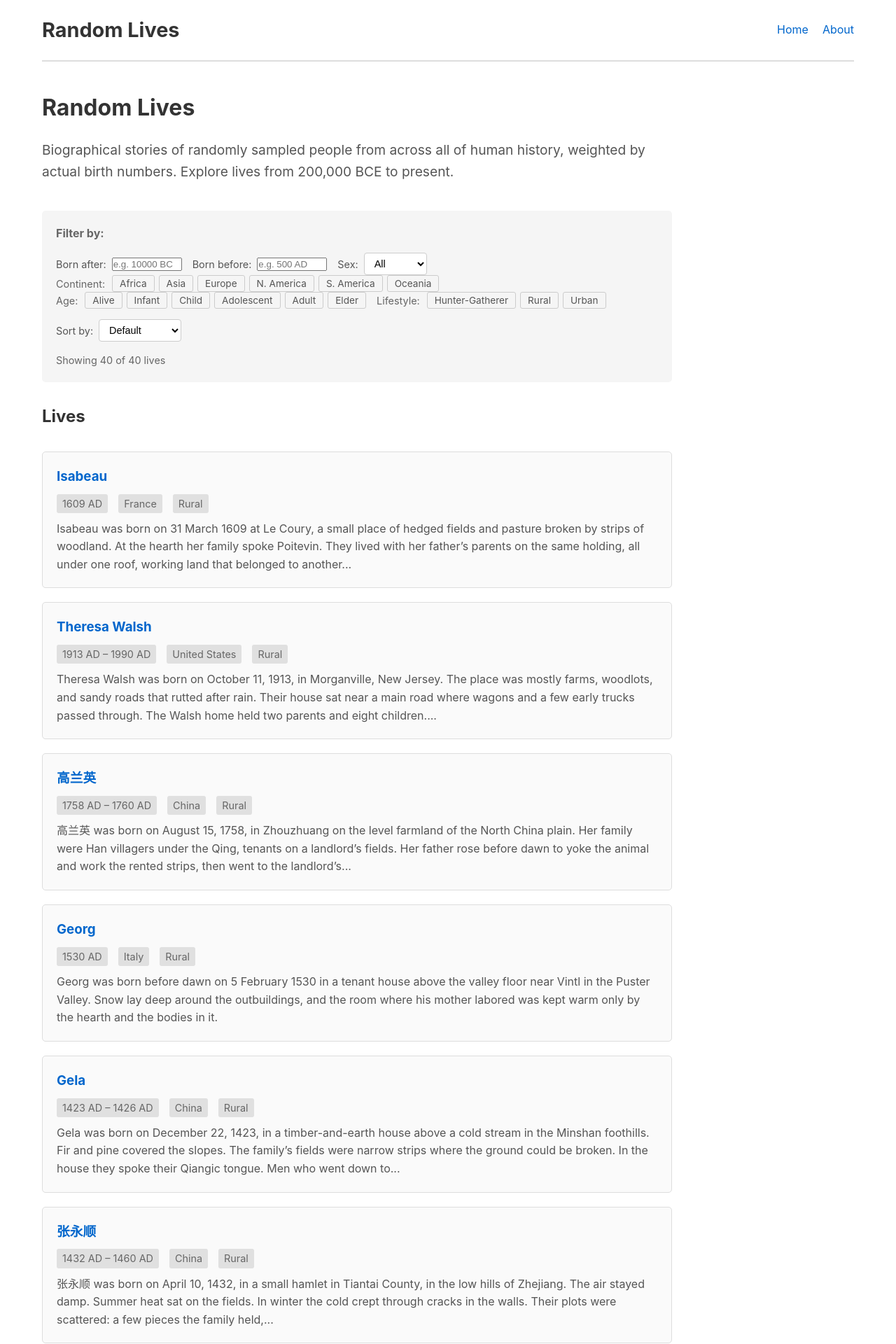
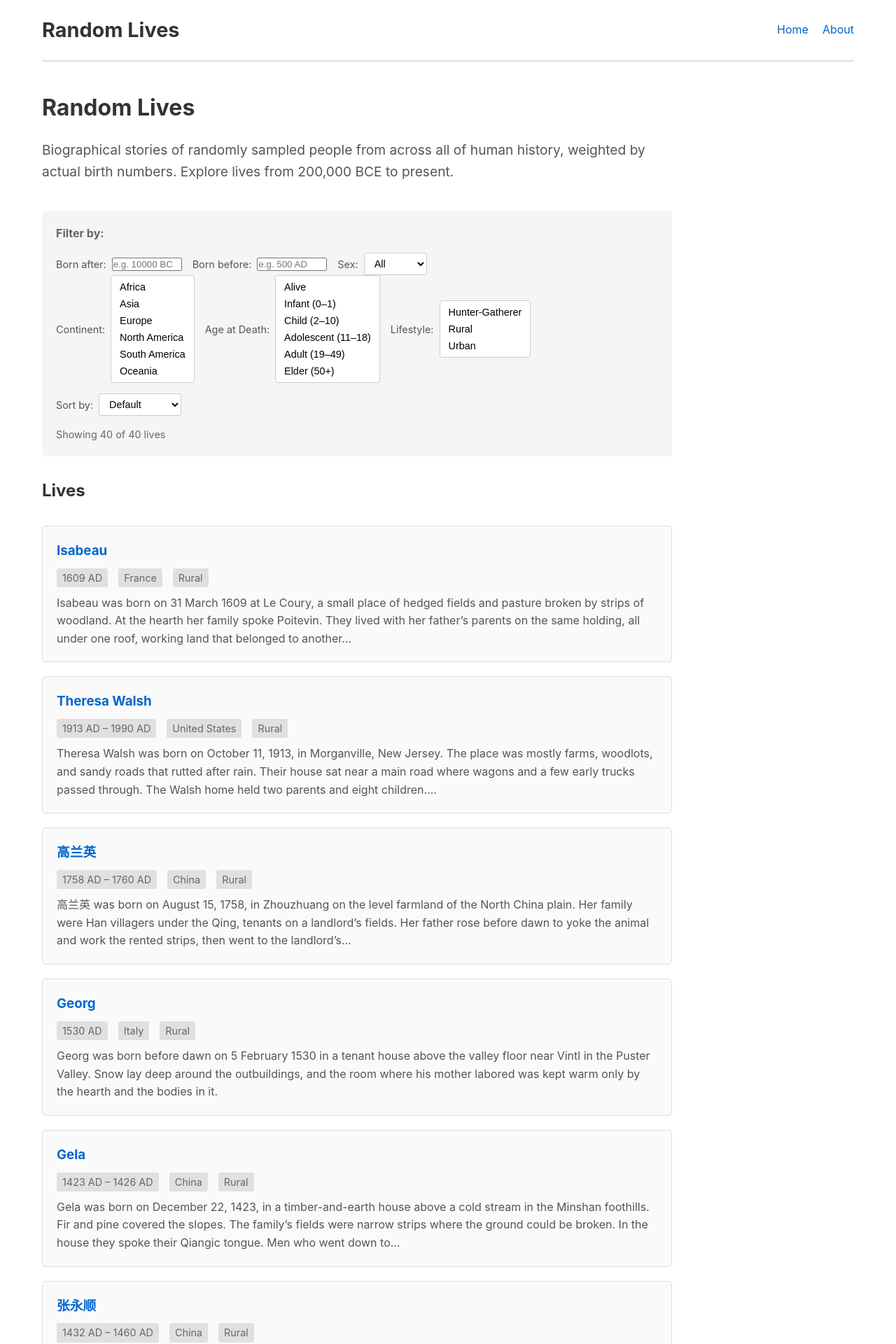
Before and after one commit to random-lives/random-lives, a Jekyll site: the page built from index.html, in a window 1280 px wide. Shown: the top 1920 px of the page at 70% size. Built offline with Jekyll 4.4.1, drawn with Linux system fonts in a browser that asks for light colours.

Commit message:
Simplify multi-select filters to native HTML select multiple
- Use standard <select multiple> for continent, age, lifestyle
- Cmd/Ctrl+click to select multiple options
- Clean styling with blue highlight for selected items
- Much simpler code than custom dropdown

🤖 Generated with [Claude Code](https://claude.com/claude-code)

Co-Authored-By: Claude Opus 4.5 <noreply@anthropic.com>

```diff
--- a/assets/css/style.css
+++ b/assets/css/style.css
@@ -104,40 +104,31 @@ nav a:hover {
   border-color: #999;
 }
 
-/* Tag filter groups */
-.filter-tags {
-  display: flex;
-  align-items: center;
-  gap: 6px;
-  flex-wrap: wrap;
+/* Multi-select filters */
+.filter-row select[multiple] {
+  padding: 4px;
+  border: 1px solid #ccc;
+  border-radius: 4px;
+  background: white;
+  font-size: 0.9rem;
+  cursor: pointer;
 }
 
-.filter-label {
-  font-size: 0.9rem;
-  color: #666;
-  margin-right: 4px;
+.filter-row select[multiple]:hover {
+  border-color: #999;
 }
 
-.tag {
-  padding: 3px 10px;
-  border: 1px solid #ccc;
-  border-radius: 3px;
-  background: transparent;
-  color: #555;
-  font-size: 0.85rem;
-  cursor: pointer;
-  transition: all 0.1s;
-  font-family: inherit;
+.filter-row select[multiple]:focus {
+  border-color: #0066cc;
+  outline: none;
 }
 
-.tag:hover {
-  border-color: #999;
-  color: #333;
+.filter-row select[multiple] option {
+  padding: 4px 8px;
 }
 
-.tag.selected {
-  background: #0066cc;
-  border-color: #0066cc;
+.filter-row select[multiple] option:checked {
+  background: #0066cc linear-gradient(0deg, #0066cc 0%, #0066cc 100%);
   color: white;
 }
 
--- a/index.html
+++ b/index.html
@@ -34,34 +34,38 @@ title: Home
     </div>
 
     <div class="filter-row">
-      <div class="filter-tags" id="filter-continent">
-        <span class="filter-label">Continent:</span>
-        <button type="button" class="tag" data-value="Africa">Africa</button>
-        <button type="button" class="tag" data-value="Asia">Asia</button>
-        <button type="button" class="tag" data-value="Europe">Europe</button>
-        <button type="button" class="tag" data-value="North America">N. America</button>
-        <button type="button" class="tag" data-value="South America">S. America</button>
-        <button type="button" class="tag" data-value="Oceania">Oceania</button>
-      </div>
-    </div>
+      <label>
+        Continent:
+        <select id="filter-continent" multiple size="6">
+          <option value="Africa">Africa</option>
+          <option value="Asia">Asia</option>
+          <option value="Europe">Europe</option>
+          <option value="North America">North America</option>
+          <option value="South America">South America</option>
+          <option value="Oceania">Oceania</option>
+        </select>
+      </label>
 
-    <div class="filter-row">
-      <div class="filter-tags" id="filter-age">
-        <span class="filter-label">Age:</span>
-        <button type="button" class="tag" data-value="Alive">Alive</button>
-        <button type="button" class="tag" data-value="Infant (0–1)">Infant</button>
-        <button type="button" class="tag" data-value="Child (2–10)">Child</button>
-        <button type="button" class="tag" data-value="Adolescent (11–18)">Adolescent</button>
-        <button type="button" class="tag" data-value="Adult (19–49)">Adult</button>
-        <button type="button" class="tag" data-value="Elder (50+)">Elder</button>
-      </div>
+      <label>
+        Age at Death:
+        <select id="filter-age" multiple size="6">
+          <option value="Alive">Alive</option>
+          <option value="Infant (0–1)">Infant (0–1)</option>
+          <option value="Child (2–10)">Child (2–10)</option>
+          <option value="Adolescent (11–18)">Adolescent (11–18)</option>
+          <option value="Adult (19–49)">Adult (19–49)</option>
+          <option value="Elder (50+)">Elder (50+)</option>
+        </select>
+      </label>
 
-      <div class="filter-tags" id="filter-lifestyle">
-        <span class="filter-label">Lifestyle:</span>
-        <button type="button" class="tag" data-value="Hunter-Gatherer">Hunter-Gatherer</button>
-        <button type="button" class="tag" data-value="Rural">Rural</button>
-        <button type="button" class="tag" data-value="Urban">Urban</button>
-      </div>
+      <label>
+        Lifestyle:
+        <select id="filter-lifestyle" multiple size="3">
+          <option value="Hunter-Gatherer">Hunter-Gatherer</option>
+          <option value="Rural">Rural</option>
+          <option value="Urban">Urban</option>
+        </select>
+      </label>
 
       <label>
         Sort by:
```
Also changed, not shown: other parts of index.html (+13 -24 lines).
